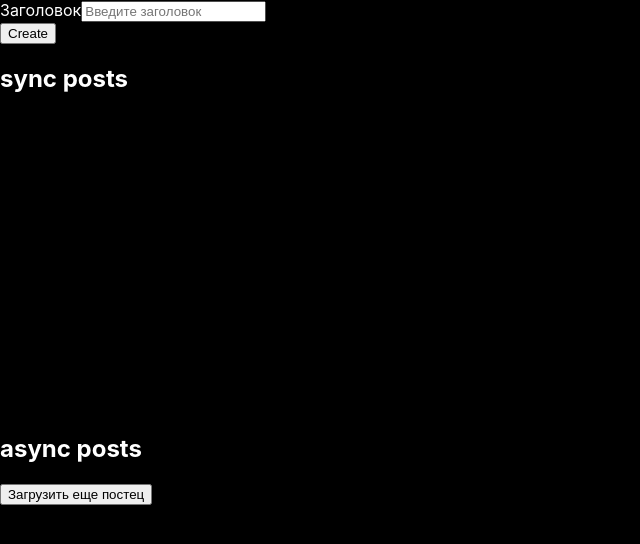
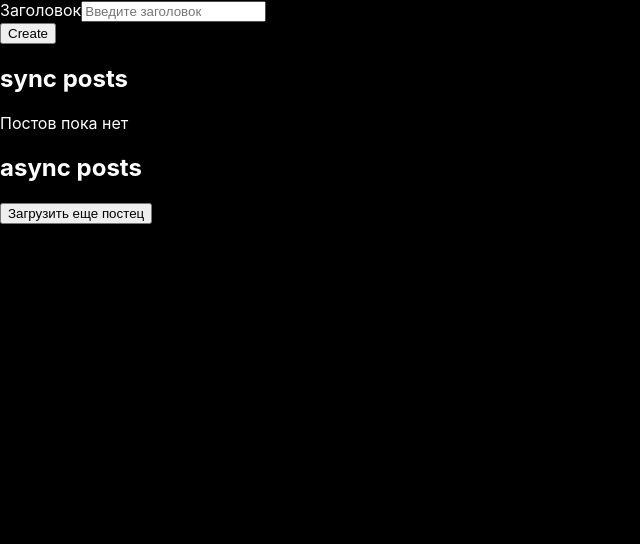
Before and after one commit to makarovas/posts, a React (Create React App) app in the folder app/: page / in a window 1280 px wide. Shown: the top 544 px of the page, without its empty margins (0-640 px from the left). Built offline with nearby package versions, Linux system fonts and the light colour scheme; the HTML template or start-up script is replaced by a standard one.

Commit message:
add sync posts front

```diff
--- a/app/src/Components/Posts/Post.jsx
+++ b/app/src/Components/Posts/Post.jsx
@@ -5,7 +5,7 @@
     <div className="card" style={{ width: "18rem", color: "black" }}>
       <div className="card-body">
         <h5 className="card-title">{post.title || "title"}</h5>
-        <p className="card-text">{post}</p>
+        {/* <p className="card-text">{post.}</p> */}
       </div>
     </div>
   );
--- a/app/src/Components/PostsForm/PostForm.jsx
+++ b/app/src/Components/PostsForm/PostForm.jsx
@@ -12,7 +12,7 @@
     event.preventDefault();
     const { title } = this.state;
     const newPost = { title, id: Date.now().toLocaleString() };
-    this.something(newPost);
+    this.props.createPost(newPost);
     console.log(newPost);
     // this.setState({ value: "" });
   };
@@ -48,10 +48,14 @@
   }
 }
 
-const mapDispatchToProps = dispatch => {
-  return {
-    something: () => dispatch(createPost())
-  };
+// const mapDispatchToProps = dispatch => {
+//   return {
+//     something: () => dispatch(createPost())
+//   };
+// };
+
+const mapDispatchToProps = {
+  createPost
 };
 
 export default connect(null, mapDispatchToProps)(PostForm);
--- a/app/src/reducers/index.js
+++ b/app/src/reducers/index.js
@@ -1 +1,3 @@
-export { default as reducer } from "./reducer";
+import { postReducer } from "./postReducer";
+
+export { postReducer };
--- a/app/src/reducers/postReducer.js
+++ b/app/src/reducers/postReducer.js
@@ -10,10 +10,10 @@
     case CREATE_POST:
       return {
         ...state,
-        posts: [...state.posts, action.payload]
+        posts: state.posts.concat([action.payload])
+        // posts: [...state, action.payload]
       };
     default:
       return state;
   }
-  return state;
 };
--- a/app/src/store/store.js
+++ b/app/src/store/store.js
@@ -1,8 +1,8 @@
 import { createStore, compose } from "redux";
-import rootReducer, { reducer } from "../reducers/reducer";
+import { postReducer } from "../reducers";
 
 const store = createStore(
-  rootReducer,
+  postReducer,
   window.__REDUX_DEVTOOLS_EXTENSION__ &&
     window.__REDUX_DEVTOOLS_EXTENSION__({ trace: true })
 );
```
